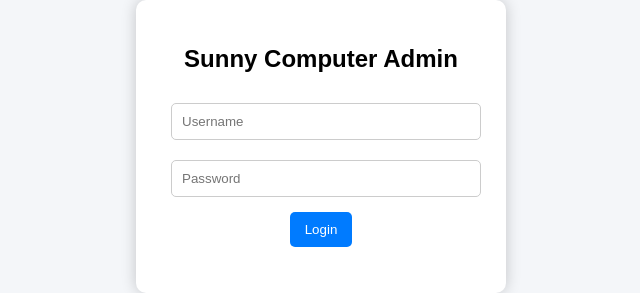
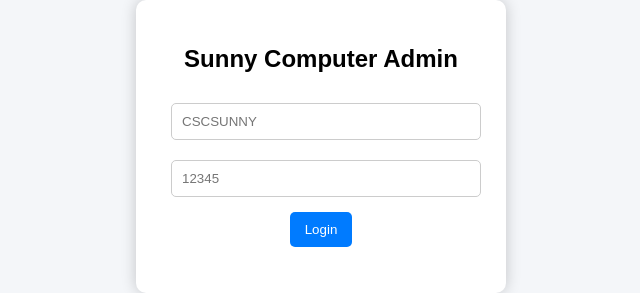
Before and after one commit to sunnypaul2390-eng/SUNNYCSC, a plain HTML site: page index.html in a window 1280 px wide. Shown: the part 120-413 px from the top of the page, 319-959 px from the left. Drawn offline with Linux system fonts and the light colour scheme.

Commit message:
Update index.html

```diff
--- a/index.html
+++ b/index.html
@@ -8,8 +8,8 @@
 
 <div class="login-box">
   <h2>Sunny Computer Admin</h2>
-  <input type="text" id=" CSCSUNNY" placeholder="Username">
-  <input type="password" id="12345" placeholder="Password">
+  <input type="text" id=" CSCSUNNY" placeholder="CSCSUNNY">
+  <input type="password" id="12345" placeholder="12345">
   <button onclick="login()">Login</button>
   <p id="OK"></p>
 </div>
```
